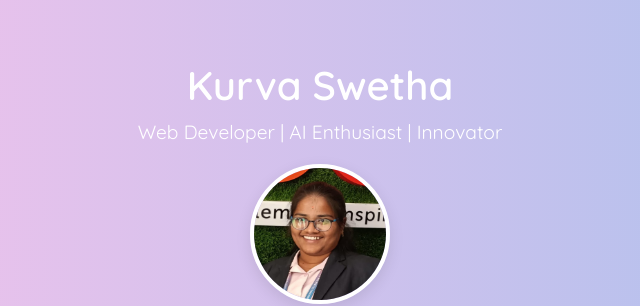
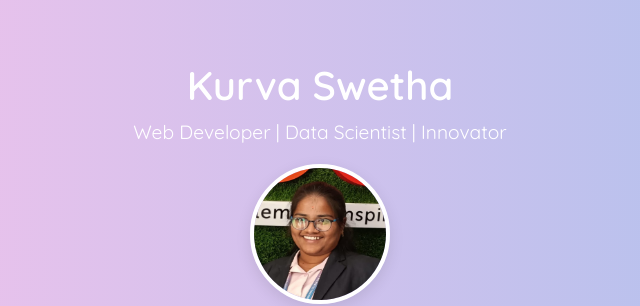
Before and after one commit to Swethamrecw/github-portfolio, a plain HTML site: page index.html in a window 1280 px wide. Shown: the top 306 px of the page, 320-960 px from the left. Drawn offline with Linux system fonts and the light colour scheme; files whose address does not match are found by name.

Commit message:
Add files via upload

```diff
--- a/index.html
+++ b/index.html
@@ -233,7 +233,7 @@
   </footer>
 
   <script>
-    const text = "Web Developer | AI Enthusiast | Innovator";
+    const text = "Web Developer | Data Scientist | Innovator";
     const typingElement = document.getElementById("typing");
     let index = 0;
 
```
